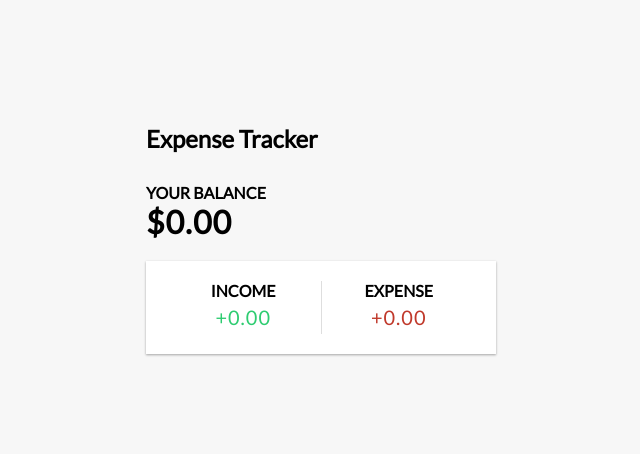
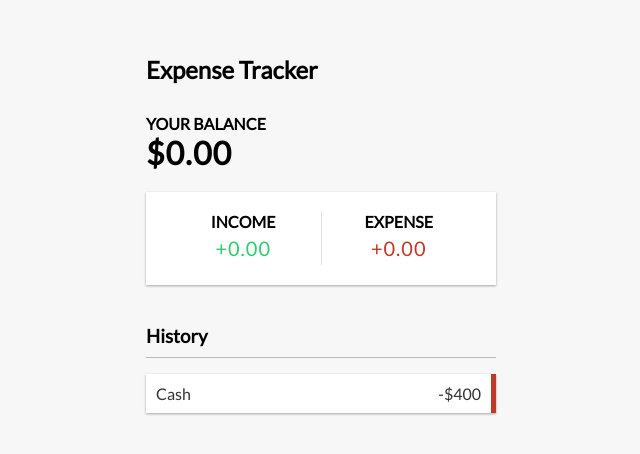
Before and after one commit to RalucaElisabetaR/expense-tracker-react-raluca-elisabeta-rusu, a React (Create React App) app: page / in a window 1280 px wide. Shown: the part 156-610 px from the top of the page, without its empty margins (319-959 px from the left). Built offline with nearby package versions, Linux system fonts and the light colour scheme.

Commit message:
TransactionList Component

```diff
--- a/src/App.js
+++ b/src/App.js
@@ -2,6 +2,7 @@
 import { Header } from './components/Header';
 import { Balance } from './components/Balance';
 import { IncomeExpenses } from './components/IncomeExpenses';
+import { TransactionList } from './components/TransactionList';
 import './App.css';
 
 function App() {
@@ -11,6 +12,7 @@
       <div className="container">
         <Balance/>
         <IncomeExpenses/>
+        <TransactionList/>
       </div>
     </div>
   );
--- /dev/null
+++ b/src/components/TransactionList.js
@@ -0,0 +1,14 @@
+import React from 'react'
+
+export const TransactionList = () => {
+  return (
+    <>
+      <h3>History</h3>
+      <ul className="list" id="list">
+       <li className="minus">
+          Cash<span>-$400</span><button className="delete-btn">x</button>
+        </li>
+      </ul>
+    </>
+  )
+}
```
